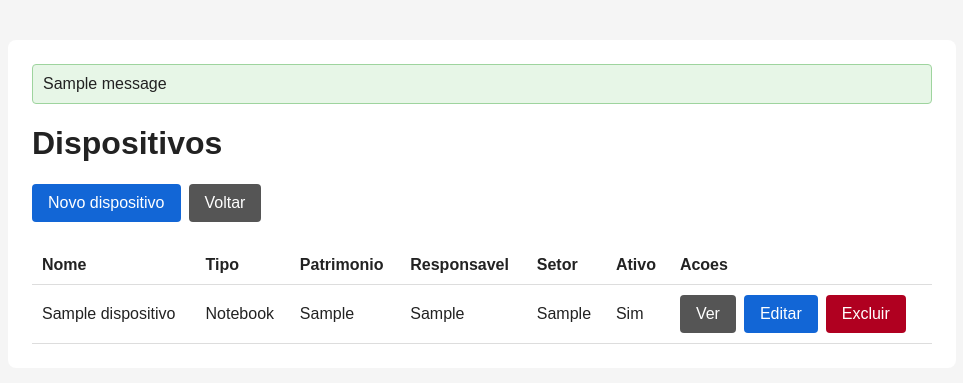
After one commit to rmichel-dev/aula-django, a Django app: page /dispositivos/ in a window 1280 px wide. The commit adds this page. Shown: the top 383 px of the page, without its empty margins (158-1121 px from the left). Run offline with Django 5.2, Linux system fonts and the light colour scheme; a user stored in the database is signed in; tables that the repository leaves empty hold one stand-in row (values such as "Sample post"); one stand-in notice (Sample message) is shown.

Commit message:
exemplo CBV

```diff
--- a/ecommerce/models.py
+++ b/ecommerce/models.py
@@ -38,6 +38,7 @@ class Carro(models.Model):
     placa = models.CharField(max_length=7, null=False)
     cor =  models.CharField(max_length=100, null=True)
     modelo = models.CharField(max_length=100, null=False)
+    imagem = models.ImageField(upload_to='carros/', null=True, blank=True)
     ano = models.IntegerField(null=True)
     preco = models.DecimalField(default=100, decimal_places=2, max_digits=10)
     disponivel = models.BooleanField(default=True)
@@ -55,3 +56,29 @@ class Carro(models.Model):
 
     def __str__(self):
         return f'Placa: {self.placa} - Modelo: {self.modelo}'
+
+
+class Dispositivo(models.Model):
+    TIPO_CHOICES = [
+        ('notebook', 'Notebook'),
+        ('desktop', 'Desktop'),
+        ('celular', 'Celular'),
+        ('tablet', 'Tablet'),
+        ('monitor', 'Monitor'),
+        ('outro', 'Outro'),
+    ]
+
+    nome = models.CharField(max_length=100)
+    tipo = models.CharField(max_length=20, choices=TIPO_CHOICES)
+    patrimonio = models.CharField(max_length=30, unique=True)
+    responsavel = models.CharField(max_length=100, blank=True)
+    setor = models.CharField(max_length=100, blank=True)
+    valor = models.DecimalField(max_digits=10, decimal_places=2, default=0)
+    ativo = models.BooleanField(default=True)
+    cadastrado_em = models.DateTimeField(auto_now_add=True)
+
+    class Meta:
+        ordering = ['nome']
+
+    def __str__(self):
+        return f'{self.nome} - {self.patrimonio}'
--- /dev/null
+++ b/ecommerce/templates/ecommerce/dispositivo/base.html
@@ -0,0 +1,123 @@
+<!DOCTYPE html>
+<html lang="pt-br">
+<head>
+    <meta charset="UTF-8">
+    <title>{% block title %}Dispositivos{% endblock %}</title>
+    <style>
+        body {
+            font-family: Arial, sans-serif;
+            margin: 40px;
+            background: #f5f5f5;
+            color: #222;
+        }
+
+        main {
+            max-width: 900px;
+            margin: 0 auto;
+            background: #fff;
+            padding: 24px;
+            border-radius: 8px;
+        }
+
+        label {
+            display: block;
+            font-weight: bold;
+            margin-bottom: 6px;
+        }
+
+        input[type="text"],
+        input[type="number"],
+        select {
+            width: 100%;
+            box-sizing: border-box;
+            padding: 10px;
+            margin-bottom: 16px;
+            border: 1px solid #ccc;
+            border-radius: 4px;
+        }
+
+        .checkbox-field {
+            margin-bottom: 16px;
+        }
+
+        .erro {
+            color: #b00020;
+            margin-top: -10px;
+            margin-bottom: 12px;
+        }
+
+        .mensagem {
+            padding: 10px;
+            margin-bottom: 16px;
+            background: #e7f6e7;
+            border: 1px solid #9ed49e;
+            border-radius: 4px;
+        }
+
+        button,
+        .botao {
+            display: inline-block;
+            padding: 10px 16px;
+            border: 0;
+            border-radius: 4px;
+            background: #1266d6;
+            color: #fff;
+            cursor: pointer;
+            text-decoration: none;
+        }
+
+        .botao-secundario {
+            background: #555;
+        }
+
+        .botao-excluir {
+            background: #b00020;
+        }
+
+        .acoes {
+            display: flex;
+            gap: 8px;
+            flex-wrap: wrap;
+            align-items: center;
+        }
+
+        table {
+            width: 100%;
+            margin-top: 24px;
+            border-collapse: collapse;
+        }
+
+        th,
+        td {
+            padding: 10px;
+            border-bottom: 1px solid #ddd;
+            text-align: left;
+        }
+
+        dl {
+            display: grid;
+            grid-template-columns: 160px 1fr;
+            gap: 12px;
+        }
+
+        dt {
+            font-weight: bold;
+        }
+
+        dd {
+            margin: 0;
+        }
+    </style>
+</head>
+<body>
+    <main>
+        {% if messages %}
+            {% for message in messages %}
+                <div class="mensagem">{{ message }}</div>
+            {% endfor %}
+        {% endif %}
+
+        {% block content %}{% endblock %}
+    </main>
+</body>
+</html>
--- /dev/null
+++ b/ecommerce/templates/ecommerce/dispositivo/lista.html
@@ -0,0 +1,55 @@
+{% extends 'ecommerce/dispositivo/base.html' %}
+
+{% block title %}Lista de Dispositivos{% endblock %}
+
+{% block content %}
+    <h1>Dispositivos</h1>
+
+    <div class="acoes">
+        {% if perms.ecommerce.add_dispositivo %}
+            <a class="botao" href="{% url 'dispositivo_cadastro' %}">Novo dispositivo</a>
+        {% endif %}
+        <a class="botao botao-secundario" href="{% url 'home' %}">Voltar</a>
+    </div>
+
+    {% if dispositivos %}
+        <table>
+            <thead>
+                <tr>
+                    <th>Nome</th>
+                    <th>Tipo</th>
+                    <th>Patrimonio</th>
+                    <th>Responsavel</th>
+                    <th>Setor</th>
+                    <th>Ativo</th>
+                    <th>Acoes</th>
+                </tr>
+            </thead>
+            <tbody>
+                {% for dispositivo in dispositivos %}
+                    <tr>
+                        <td>{{ dispositivo.nome }}</td>
+                        <td>{{ dispositivo.get_tipo_display }}</td>
+                        <td>{{ dispositivo.patrimonio }}</td>
+                        <td>{{ dispositivo.responsavel|default:"-" }}</td>
+                        <td>{{ dispositivo.setor|default:"-" }}</td>
+                        <td>{{ dispositivo.ativo|yesno:"Sim,Nao" }}</td>
+                        <td>
+                            <div class="acoes">
+                                <a class="botao botao-secundario" href="{% url 'dispositivo_detalhe' dispositivo.id %}">Ver</a>
+                                {% if perms.ecommerce.change_dispositivo %}
+                                    <a class="botao" href="{% url 'dispositivo_editar' dispositivo.id %}">Editar</a>
+                                {% endif %}
+                                {% if perms.ecommerce.delete_dispositivo %}
+                                    <a class="botao botao-excluir" href="{% url 'dispositivo_excluir' dispositivo.id %}">Excluir</a>
+                                {% endif %}
+                            </div>
+                        </td>
+                    </tr>
+                {% endfor %}
+            </tbody>
+        </table>
+    {% else %}
+        <p>Nenhum dispositivo cadastrado ainda.</p>
+    {% endif %}
+{% endblock %}
--- a/ecommerce/templates/ecommerce/home.html
+++ b/ecommerce/templates/ecommerce/home.html
@@ -11,6 +11,7 @@
     <p>Bem-vindo ao meu site de comércio eletrônico!</p>
     <p><a href="{% url 'categoria_cadastro' %}">Cadastrar categoria</a></p>
     <p><a href="{% url 'produto_cadastro' %}">Cadastrar produto</a></p>
+    <p><a href="{% url 'dispositivo_lista' %}">Dispositivos</a></p>
     {% if user.is_authenticated %}
         <form method="post" action="{% url 'logout' %}">
             {% csrf_token %}
--- a/ecommerce/views.py
+++ b/ecommerce/views.py
@@ -2,8 +2,13 @@ from django.contrib import messages
 from django.contrib.auth.decorators import login_required, permission_required
 from django.shortcuts import get_object_or_404, redirect, render
 
-from .forms import CarroForm, CategoriaForm, ProdutoForm
-from .models import Carro, Categoria, Produto
+from .forms import CarroForm, CategoriaForm, DispositivoForm, ProdutoForm
+from .models import Carro, Categoria, Dispositivo, Produto
+
+from django.urls import reverse_lazy
+from django.views.generic import CreateView, DeleteView, DetailView, ListView, UpdateView
+from django.contrib.auth.mixins import LoginRequiredMixin, PermissionRequiredMixin
+
 
 
 # Create your views here.
@@ -109,7 +114,7 @@ def carro_cadastro(request):
     # Quando o formulario e enviado, o navegador faz uma requisicao POST.
     if request.method == 'POST':
         # request.POST contem os dados digitados pelo usuario no formulario.
-        form = CarroForm(request.POST)
+        form = CarroForm(request.POST, request.FILES)
 
         # is_valid() verifica se os dados seguem as regras do ModelForm e da model.
         if form.is_valid():
@@ -132,3 +137,68 @@ def carro_cadastro(request):
 
 def carro_excluir(request, carro_id):
     return redirect('home')
+
+
+class DispositivoListView(LoginRequiredMixin, PermissionRequiredMixin, ListView):
+    model = Dispositivo  # Especifica o modelo usado pela view de lista
+    template_name = 'ecommerce/dispositivo/lista.html'  # Nome do template HTML usado para renderizar a lista
+    context_object_name = 'dispositivos'  # Nome da variável no contexto do template que contém a lista de objetos
+    login_url = '/admin/login/'  # URL para redirecionar se o usuário não estiver logado
+    permission_required = 'ecommerce.view_dispositivo'  # Permissão necessária para acessar a view
+    raise_exception = True  # Levantar exceção se o usuário não tiver permissão, em vez de redirecionar
+
+
+class DispositivoCadastroView(LoginRequiredMixin, PermissionRequiredMixin, CreateView):
+    model = Dispositivo
+    form_class = DispositivoForm
+    template_name = 'ecommerce/dispositivo/form.html'
+    success_url = reverse_lazy('dispositivo_lista')
+    login_url = '/admin/login/'
+    permission_required = 'ecommerce.add_dispositivo'
+    raise_exception = True
+
+    def form_valid(self, form):  # Método chamado quando o formulário é válido
+        # Exibe mensagem de sucesso ao usuário
+        messages.success(self.request, 'Dispositivo cadastrado com sucesso.')
+        # Chama o método pai para salvar o formulário no banco de dados
+        return super().form_valid(form)
+
+
+class DispositivoDetalheView(LoginRequiredMixin, PermissionRequiredMixin, DetailView):
+    model = Dispositivo
+    template_name = 'ecommerce/dispositivo/detalhe.html'
+    context_object_name = 'dispositivo'
+    login_url = '/admin/login/'
+    permission_required = 'ecommerce.view_dispositivo'
+    raise_exception = True
+
+
+class DispositivoAtualizarView(LoginRequiredMixin, PermissionRequiredMixin, UpdateView):
+    model = Dispositivo
+    form_class = DispositivoForm
+    template_name = 'ecommerce/dispositivo/form.html'
+    success_url = reverse_lazy('dispositivo_lista')
+    login_url = '/admin/login/'
+    permission_required = 'ecommerce.change_dispositivo'
+    raise_exception = True
+
+    def form_valid(self, form):  # Método chamado quando o formulário é válido
+        # Exibe mensagem de sucesso ao usuário
+        messages.success(self.request, 'Dispositivo atualizado com sucesso.')
+        # Chama o método pai para salvar as alterações no banco de dados
+        return super().form_valid(form)
+
+
+class DispositivoExcluirView(LoginRequiredMixin, PermissionRequiredMixin, DeleteView):
+    model = Dispositivo
+    template_name = 'ecommerce/dispositivo/confirmar_exclusao.html'
+    success_url = reverse_lazy('dispositivo_lista')
+    login_url = '/admin/login/'
+    permission_required = 'ecommerce.delete_dispositivo'
+    raise_exception = True
+
+    def form_valid(self, form):  # Método chamado quando o formulário é válido
+        # Exibe mensagem de sucesso ao usuário
+        messages.success(self.request, 'Dispositivo excluido com sucesso.')
+        # Chama o método pai para confirmar e executar a exclusão
+        return super().form_valid(form)
--- a/setup/urls.py
+++ b/setup/urls.py
@@ -27,6 +27,8 @@ from ecommerce.views import (
     carro_excluir
 )
 
+from ecommerce.views import (DispositivoAtualizarView, DispositivoCadastroView, DispositivoDetalheView, DispositivoExcluirView, DispositivoListView)
+
 urlpatterns = [
     path('admin/', admin.site.urls),
     path('logout/', LogoutView.as_view(next_page='home'), name='logout'),
@@ -37,4 +39,9 @@ urlpatterns = [
     path('categorias/<int:categoria_id>/excluir/', categoria_excluir, name='categoria_excluir'),
     path('carro/cadastrar/', carro_cadastro, name='carro_cadastro'),
     path('carro/<int:carro_id>/excluir/', carro_excluir, name='carro_excluir'),
+    path('dispositivos/', DispositivoListView.as_view(), name='dispositivo_lista'),
+    path('dispositivos/cadastrar/', DispositivoCadastroView.as_view(), name='dispositivo_cadastro'),
+    path('dispositivos/<int:pk>/', DispositivoDetalheView.as_view(), name='dispositivo_detalhe'),
+    path('dispositivos/<int:pk>/editar/', DispositivoAtualizarView.as_view(), name='dispositivo_editar'),
+    path('dispositivos/<int:pk>/excluir/', DispositivoExcluirView.as_view(), name='dispositivo_excluir'),
 ]
```
Also changed, not shown: ecommerce/admin.py (+8 -1 lines), ecommerce/forms.py (+25 -2 lines), ecommerce/templates/ecommerce/carro_cadastro.html (+18 -1 lines), ecommerce/templates/ecommerce/dispositivo/confirmar_exclusao.html (added, +17 -0 lines), ecommerce/templates/ecommerce/dispositivo/detalhe.html (added, +40 -0 lines), ecommerce/templates/ecommerce/dispositivo/form.html (added, +35 -0 lines), ecommerce/migrations/0004_carro_imagem.py (added), ecommerce/migrations/0005_dispositivo.py (added).
